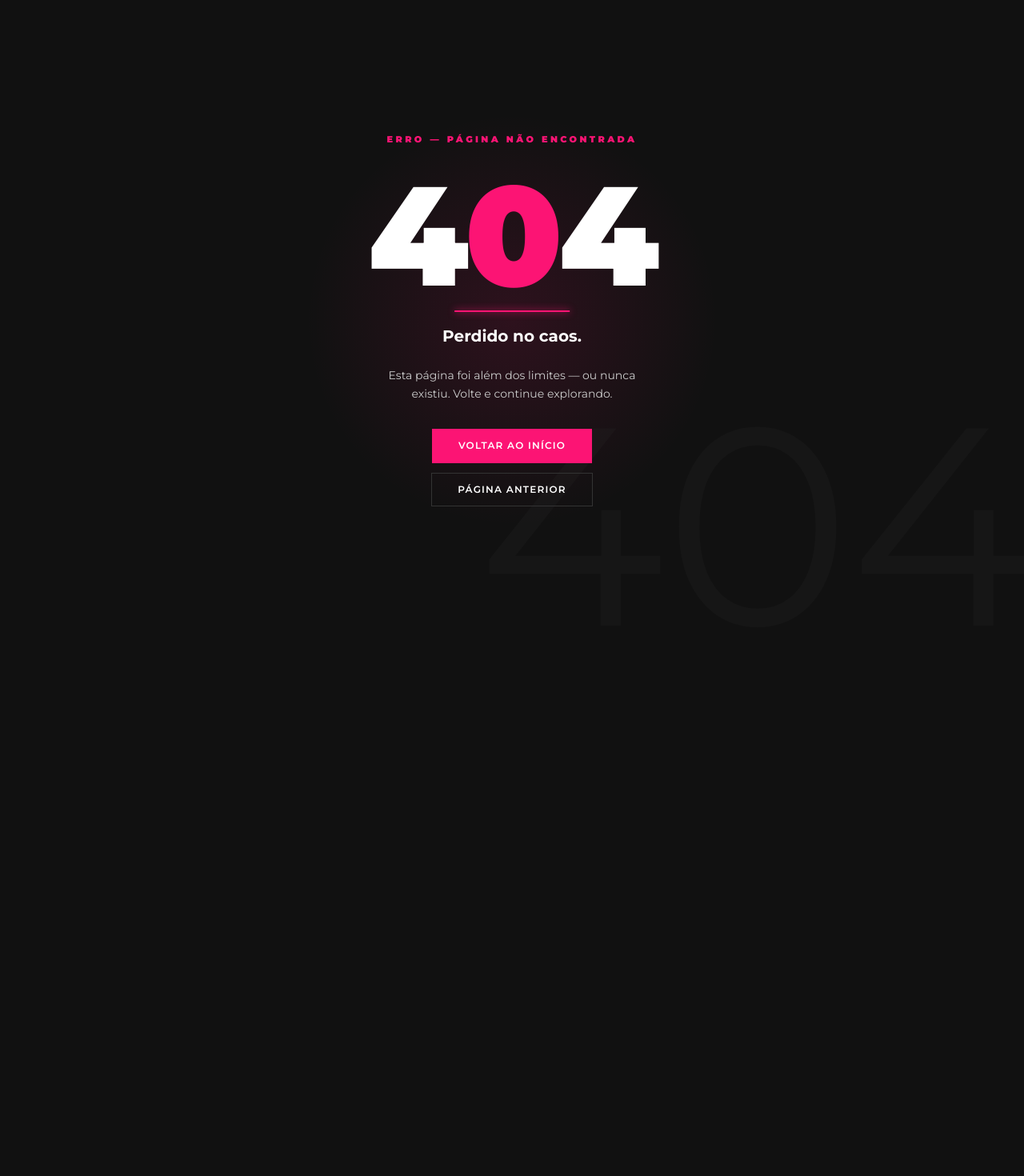
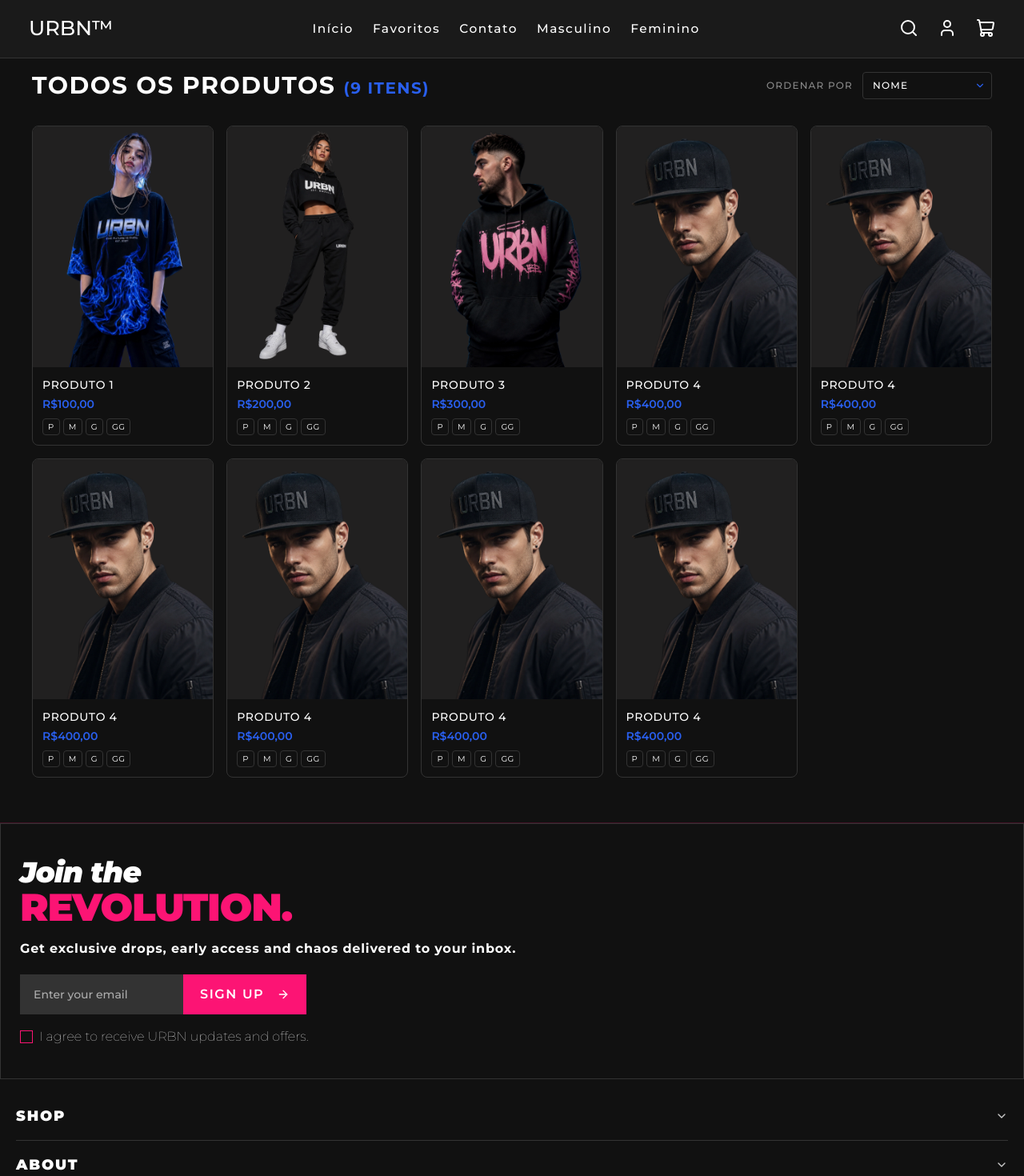
Before and after one commit to WilliamLopes021/URBN_STORE, a React (Vite) app: page /shop in a window 1280 px wide. Before the commit this address had no page. Shown: the top 1470 px of the page at 80% size. Before the commit the page ends 800 px from the top, so only its background shows below. Built offline with nearby package versions, Linux system fonts and the light colour scheme.

Commit message:
feat(product): add Shop and NewProducts pages with routes
- Add Shop page displaying all products under /shop route
- Add NewProducts page displaying launches under /drops route
- Register both routes in productRoutes

```diff
--- /dev/null
+++ b/src/features/product/pages/NewProducts.tsx
@@ -0,0 +1,14 @@
+import { Footer } from "@/shared/components/molecules/Footer";
+import { NavBar } from "@/shared/components/molecules/NavBar";
+import { GridProductTemplate } from "../components/templates/GridProductsTemplate";
+import { products } from "../constants/mockProducts";
+
+export const NewProducts = () => {
+  return (
+    <>
+      <NavBar />
+      <GridProductTemplate products={products} label={"Lançamentos"} />
+      <Footer />
+    </>
+  );
+};
--- /dev/null
+++ b/src/features/product/pages/Shop.tsx
@@ -0,0 +1,14 @@
+import { Footer } from "@/shared/components/molecules/Footer";
+import { NavBar } from "@/shared/components/molecules/NavBar";
+import { GridProductTemplate } from "../components/templates/GridProductsTemplate";
+import { products } from "../constants/mockProducts";
+
+export const Shop = () => {
+  return (
+    <>
+      <NavBar />
+      <GridProductTemplate products={products} label={"Todos os Produtos"} />
+      <Footer />
+    </>
+  );
+};
--- a/src/features/product/routes.tsx
+++ b/src/features/product/routes.tsx
@@ -4,11 +4,15 @@ import { Product } from "./pages/Product";
 import { Favorite } from "./pages/Favorite";
 import { MaleProducts } from "./pages/MaleProducts";
 import { FemaleProducts } from "./pages/FemaleProducts";
+import { Shop } from "./pages/Shop";
+import { NewProducts } from "./pages/NewProducts";
 
 export const productRoutes: RouteObject[] = [
   { path: "/", element: <Home /> },
   { path: "/product/:id", element: <Product /> },
+  { path: "/shop", element: <Shop /> },
   { path: "/favorites", element: <Favorite /> },
+  { path: "/drops", element: <NewProducts /> },
   { path: "/men", element: <MaleProducts /> },
   { path: "/women", element: <FemaleProducts /> },
 ];
```
